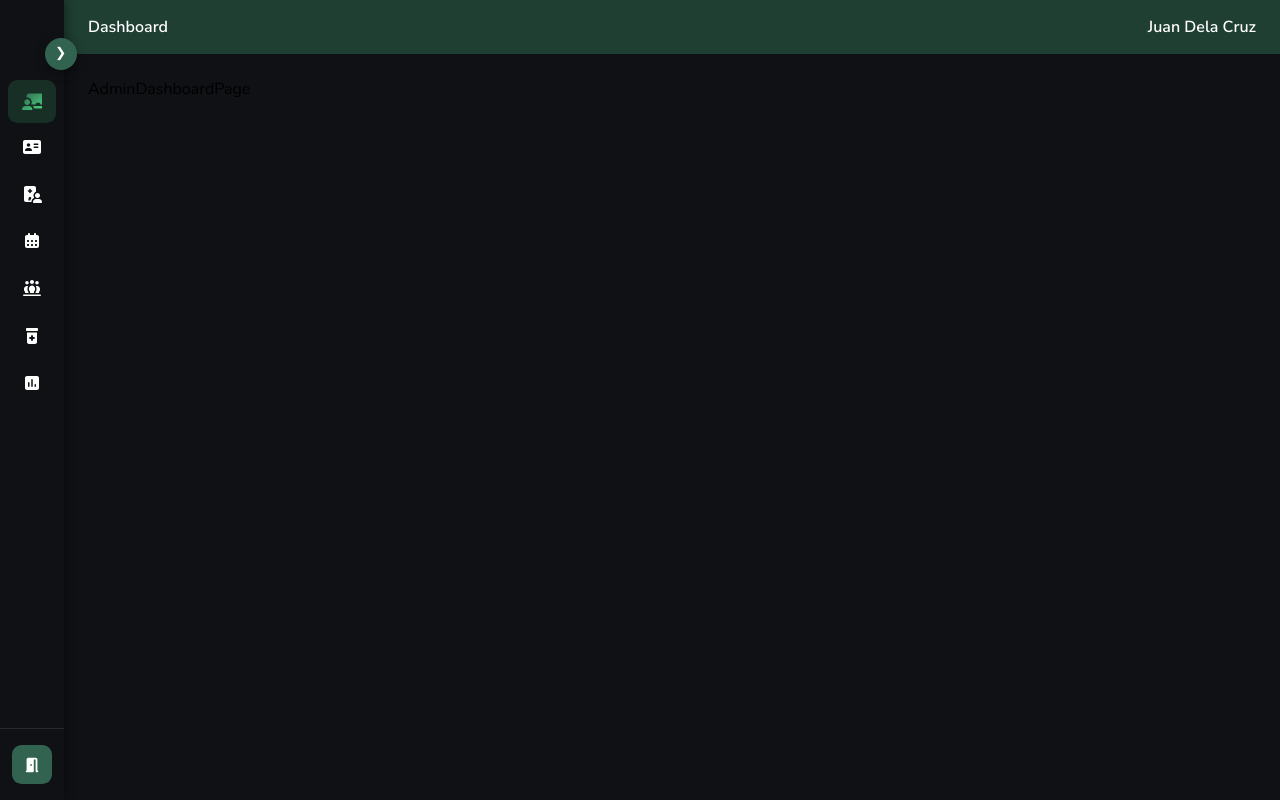
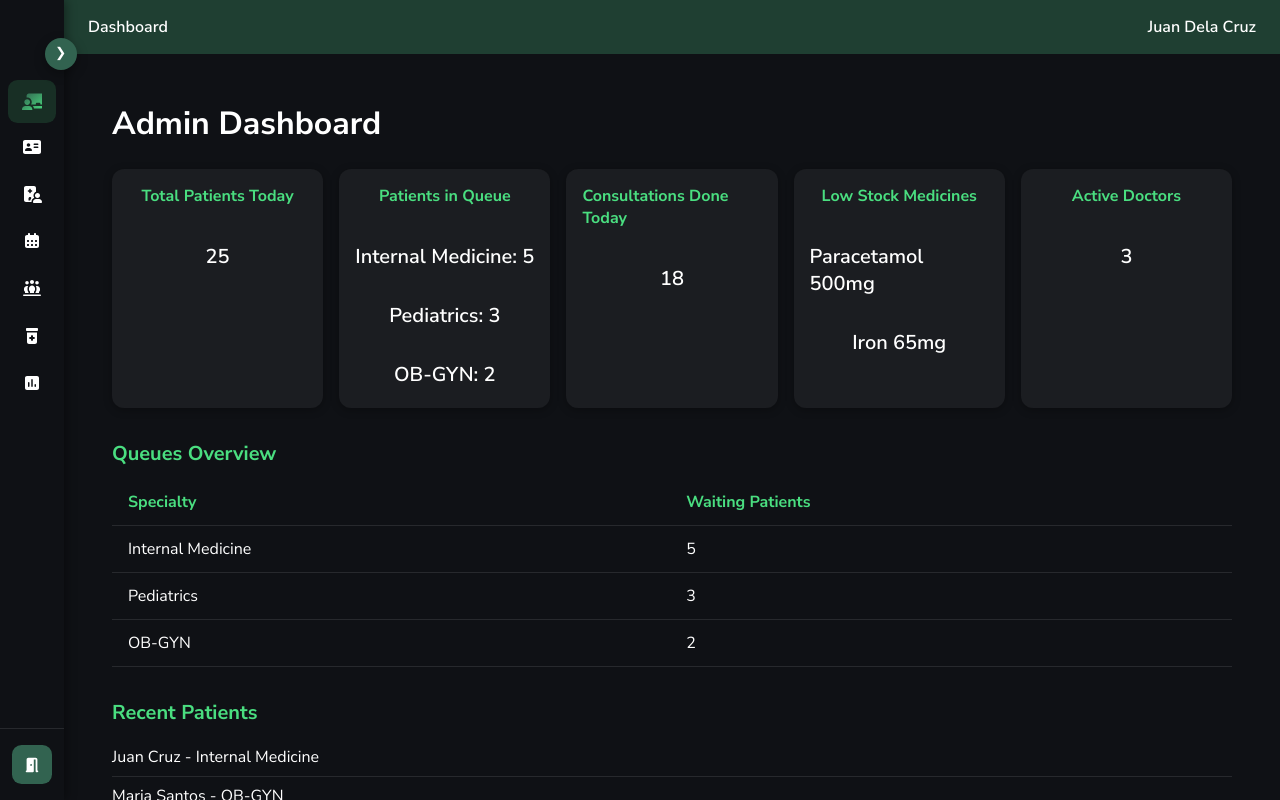
Before and after one commit to AspiringSaint/rhcms-1, a React (Vite) app: page /admin/dashboard in a window 1280 px wide. Built offline with nearby package versions, Linux system fonts and the light colour scheme.

Commit message:
added the initial ui for admin

```diff
--- a/src/pages/admin/AdminDashboardPage.jsx
+++ b/src/pages/admin/AdminDashboardPage.jsx
@@ -1,9 +1,98 @@
-import React from 'react'
+import '../../styles/pages/admin/AdminDashboardPage.css'
+
+const dummyStats = {
+  totalPatientsToday: 25,
+  patientsInQueue: {
+    "Internal Medicine": 5,
+    Pediatrics: 3,
+    "OB-GYN": 2,
+  },
+  consultationsDone: 18,
+  lowStock: ["Paracetamol 500mg", "Iron 65mg"],
+  activeDoctors: 3,
+};
+
+const dummyRecentPatients = [
+  { id: 1, name: "Juan Cruz", specialty: "Internal Medicine" },
+  { id: 2, name: "Maria Santos", specialty: "OB-GYN" },
+  { id: 3, name: "Pedro Dela Cruz", specialty: "Pediatrics" },
+];
+
+const dummySchedules = [
+  { doctor: "Dr. Reyes", specialty: "Internal Medicine", time: "08:00 - 12:00" },
+  { doctor: "Dr. Santos", specialty: "OB-GYN", time: "09:00 - 13:00" },
+];
 
 const AdminDashboardPage = () => {
   return (
-    <div>AdminDashboardPage</div>
-  )
-}
+    <div className="admin-dashboard-page">
+      <h1>Admin Dashboard</h1>
 
-export default AdminDashboardPage
+      {/* Summary Cards */}
+      <div className="dashboard-cards">
+        <div className="card">
+          <h3>Total Patients Today</h3>
+          <p>{dummyStats.totalPatientsToday}</p>
+        </div>
+        <div className="card">
+          <h3>Patients in Queue</h3>
+          {Object.entries(dummyStats.patientsInQueue).map(([key, value]) => (
+            <p key={key}>{key}: {value}</p>
+          ))}
+        </div>
+        <div className="card">
+          <h3>Consultations Done Today</h3>
+          <p>{dummyStats.consultationsDone}</p>
+        </div>
+        <div className="card">
+          <h3>Low Stock Medicines</h3>
+          {dummyStats.lowStock.map(m => <p key={m}>{m}</p>)}
+        </div>
+        <div className="card">
+          <h3>Active Doctors</h3>
+          <p>{dummyStats.activeDoctors}</p>
+        </div>
+      </div>
+
+      {/* Queues Overview */}
+      <div className="dashboard-section">
+        <h2>Queues Overview</h2>
+        <table className="dashboard-table">
+          <thead>
+            <tr><th>Specialty</th><th>Waiting Patients</th></tr>
+          </thead>
+          <tbody>
+            {Object.entries(dummyStats.patientsInQueue).map(([specialty, count]) => (
+              <tr key={specialty}>
+                <td>{specialty}</td>
+                <td>{count}</td>
+              </tr>
+            ))}
+          </tbody>
+        </table>
+      </div>
+
+      {/* Recent Patients */}
+      <div className="dashboard-section">
+        <h2>Recent Patients</h2>
+        <ul className="dashboard-list">
+          {dummyRecentPatients.map(p => (
+            <li key={p.id}>{p.name} - {p.specialty}</li>
+          ))}
+        </ul>
+      </div>
+
+      {/* Upcoming Schedules */}
+      <div className="dashboard-section">
+        <h2>Today’s Schedules</h2>
+        <ul className="dashboard-list">
+          {dummySchedules.map((s, index) => (
+            <li key={index}>{s.doctor} - {s.specialty} ({s.time})</li>
+          ))}
+        </ul>
+      </div>
+    </div>
+  );
+};
+
+export default AdminDashboardPage;
--- /dev/null
+++ b/src/styles/pages/admin/AdminDashboardPage.css
@@ -0,0 +1,92 @@
+.admin-dashboard-page {
+    padding: 1.5rem;
+    color: white;
+    font-family: 'Inter', sans-serif;
+    background-color: #0f1115;
+    min-height: 100%;
+    box-sizing: border-box;
+}
+
+.admin-dashboard-page h1 {
+    margin-bottom: 1.5rem;
+}
+
+.dashboard-cards {
+    display: flex;
+    gap: 1rem;
+    flex-wrap: wrap;
+    margin-bottom: 2rem;
+}
+
+.card {
+    background: rgba(255, 255, 255, 0.05);
+    flex: 1 1 200px;
+    padding: 1rem;
+    border-radius: 0.75rem;
+    box-shadow: 0 2px 8px rgba(0, 0, 0, 0.3);
+    transition: transform 0.2s ease, box-shadow 0.2s ease;
+}
+
+.card:hover {
+    transform: translateY(-2px);
+    box-shadow: 0 4px 12px rgba(0, 0, 0, 0.5);
+}
+
+.card h3 {
+    font-size: 1rem;
+    font-weight: 700;
+    color: #4ade80;
+    margin-bottom: 0.5rem;
+}
+
+.card p {
+    font-size: 1.25rem;
+    font-weight: 600;
+    margin: 0.25rem 0;
+}
+
+.dashboard-section {
+    margin-bottom: 2rem;
+}
+
+.dashboard-section h2 {
+    font-size: 1.25rem;
+    font-weight: 700;
+    color: #4ade80;
+    margin-bottom: 0.75rem;
+}
+
+.dashboard-table {
+    width: 100%;
+    border-collapse: collapse;
+}
+
+.dashboard-table th,
+.dashboard-table td {
+    padding: 0.75rem 1rem;
+    text-align: left;
+    border-bottom: 1px solid rgba(255, 255, 255, 0.1);
+}
+
+.dashboard-table th {
+    font-weight: 700;
+    color: #4ade80;
+}
+
+.dashboard-table tr:hover {
+    background: rgba(74, 222, 128, 0.05);
+}
+
+.dashboard-list {
+    list-style: none;
+    padding: 0;
+}
+
+.dashboard-list li {
+    padding: 0.5rem 0;
+    border-bottom: 1px solid rgba(255, 255, 255, 0.1);
+}
+
+.dashboard-list li:last-child {
+    border-bottom: none;
+}
```
